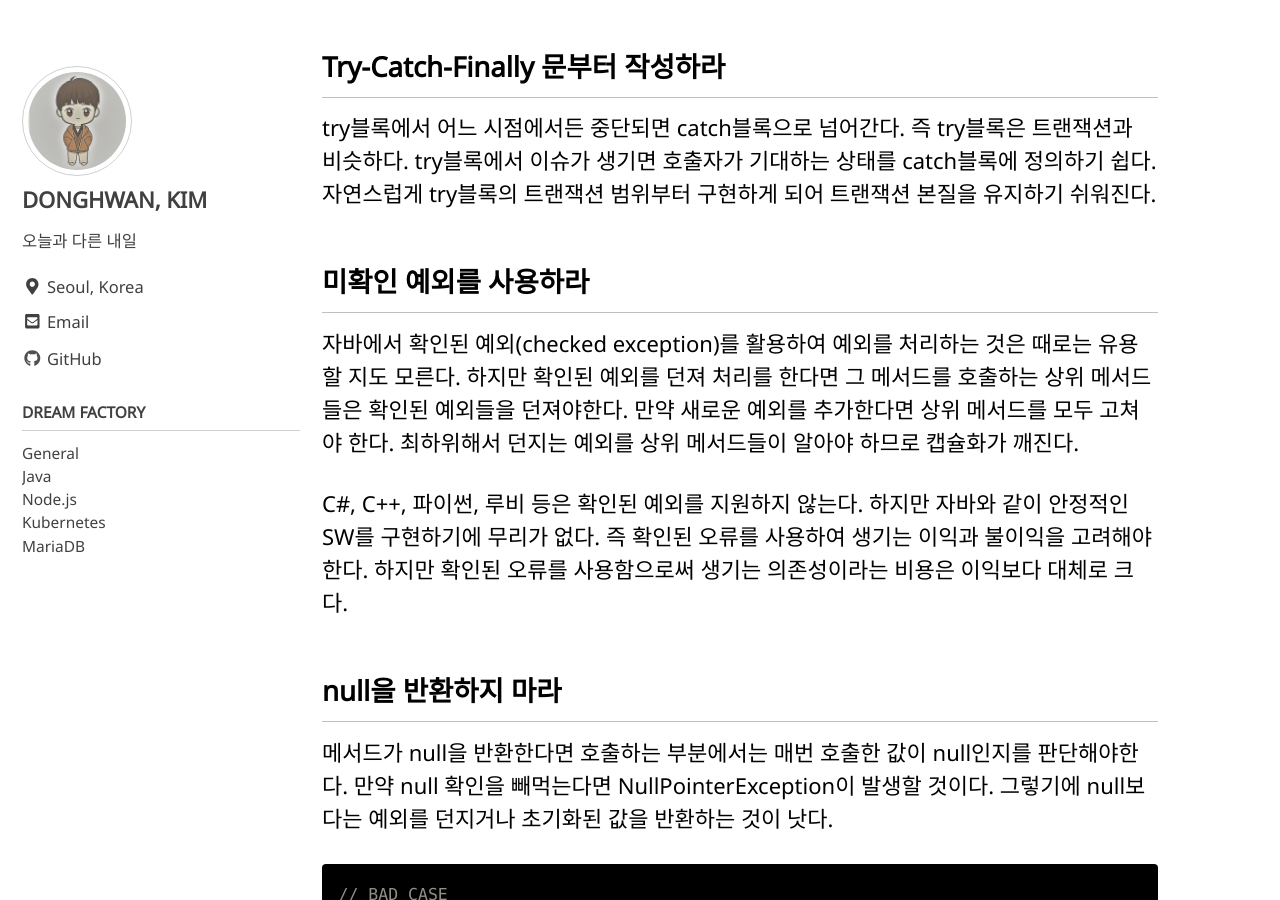
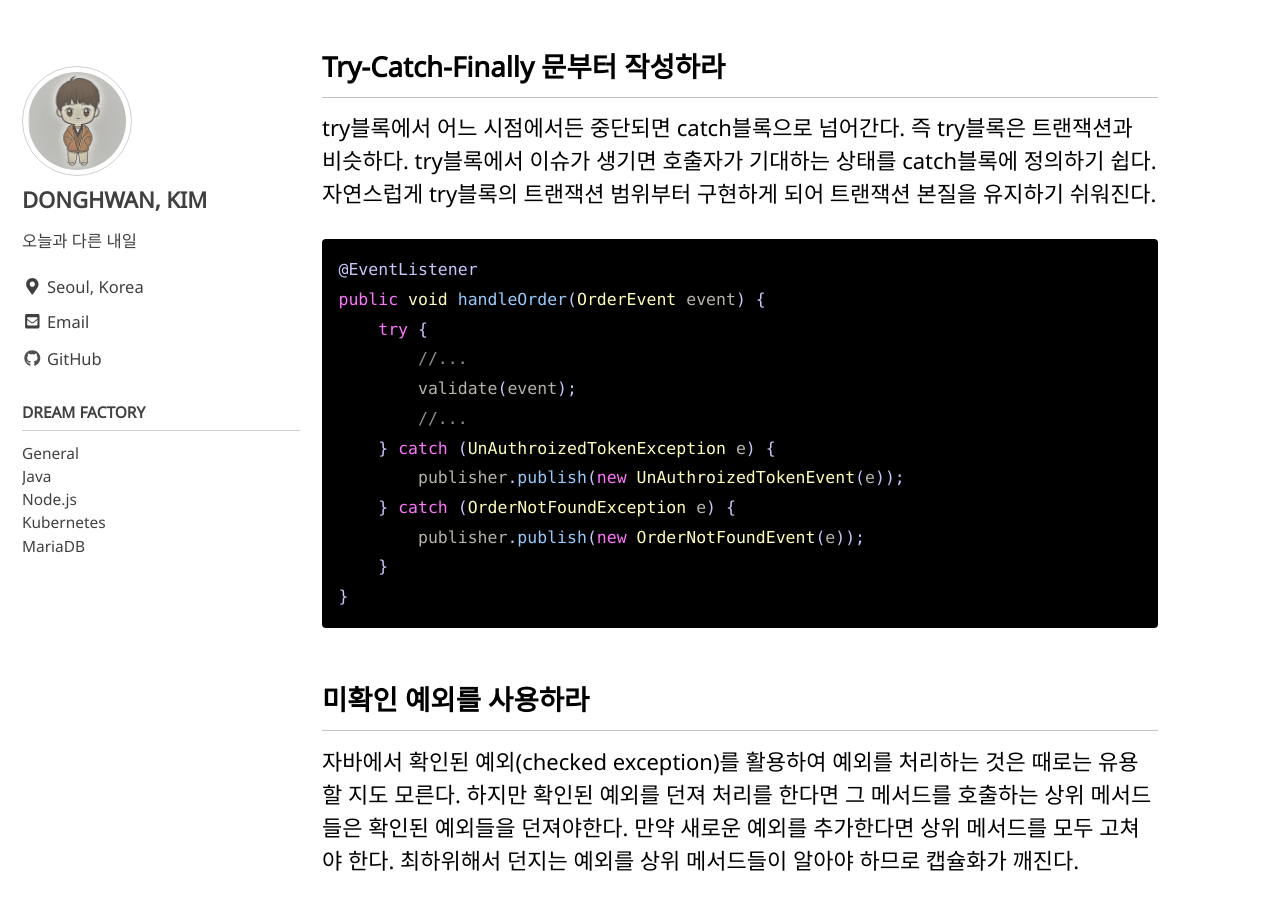
Before and after one commit to yearnlune/yearnlune.github.io, a Jekyll site: the page built from _posts/2021-06-21-books-cleancode-07.md, in a window 1280 px wide and 900 px high, scrolled down 507 px. Built offline with Jekyll 4.4.1, drawn with Linux system fonts in a browser that asks for light colours; cached includes are drawn as plain includes; comment, search, counter and statistics services are not loaded.

Commit message:
fix: Added contents to 'cleancode-07'

````diff
--- a/_posts/2021-06-21-books-cleancode-07.md
+++ b/_posts/2021-06-21-books-cleancode-07.md
@@ -20,6 +20,21 @@ categories:
 ## Try-Catch-Finally 문부터 작성하라
 
 try블록에서 어느 시점에서든 중단되면 catch블록으로 넘어간다. 즉 try블록은 트랜잭션과 비슷하다. try블록에서 이슈가 생기면 호출자가 기대하는 상태를 catch블록에 정의하기 쉽다. 자연스럽게 try블록의 트랜잭션 범위부터 구현하게 되어 트랜잭션 본질을 유지하기 쉬워진다.
+
+```java
+@EventListener
+public void handleOrder(OrderEvent event) {
+    try {
+        //...
+        validate(event);
+        //...
+    } catch (UnAuthroizedTokenException e) {
+        publisher.publish(new UnAuthroizedTokenEvent(e));
+    } catch (OrderNotFoundException e) {
+        publisher.publish(new OrderNotFoundEvent(e));
+    }
+}
+```
 
 ## 미확인 예외를 사용하라
 
````
